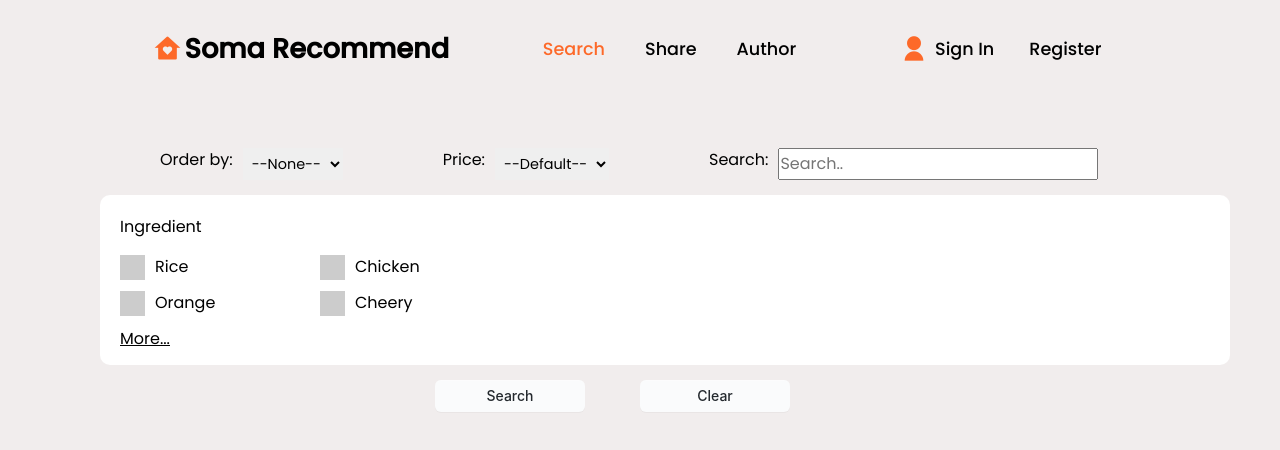
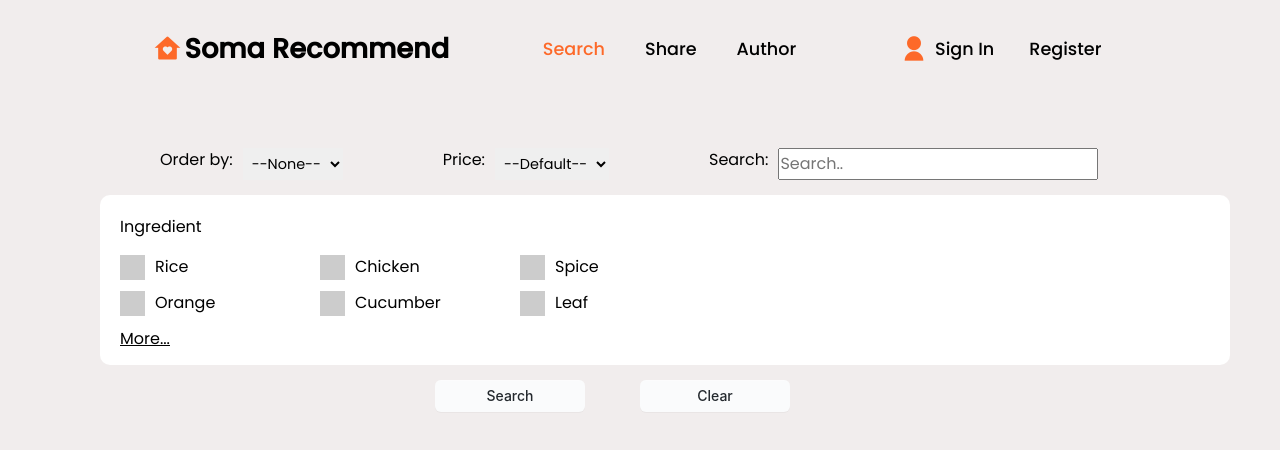
Before and after one commit to theindianappguy/recipe-app-reactjs, a React (Create React App) app: page /search in a window 1280 px wide. Shown: the top 450 px of the page. Built offline with nearby package versions, Linux system fonts and the light colour scheme; no server answers.

Commit message:
Nguyen Nang Hung: Fix some bugs and complete FE for filter

```diff
--- a/src/components/App/Popular.jsx
+++ b/src/components/App/Popular.jsx
@@ -29,7 +29,7 @@ function Popular(props) {
                     drag: "free",
                     gap: "4rem"
                 }}>
-                    {popular.map(
+                    {popular?.map(
                         (recipe)=> {
                             return (
                                 <SplideSlide>
--- a/src/components/Dashboard/Search.jsx
+++ b/src/components/Dashboard/Search.jsx
@@ -1,9 +1,9 @@
-import React, {useState, useEffect} from 'react';
+import React, { useState, useEffect } from 'react';
 import '../../CSS/search.css';
-import {useParams, Link} from 'react-router-dom';
+import { useParams, Link } from 'react-router-dom';
 import styled from 'styled-components';
 
-function Search (props) {
+function Search(props) {
     // const [query, setQuery] = useState("");
     const [searchedRecipes, setSearchedRecipes] = useState([]);
     const [searchTerm, setSearchTerm] = useState("");
@@ -22,9 +22,9 @@ function Search (props) {
     }
 
     const onClickToSearch = () => {
-        getSearchedRecipes(searchTerm).then((data) => {
-            setSearchedRecipes(data);
-        });
+        // getSearchedRecipes(searchTerm).then((data) => {
+        //     setSearchedRecipes(data);
+        // });
     }
 
 
@@ -34,6 +34,34 @@ function Search (props) {
         });
     });
 
+    const mockup_ingredents = [{id: 1, name: "Rice"},
+    {id: 2, name: "Chicken"}, {id: 3, name: "Spice"}, {id: 4, name: "Orange"}, {id: 5, name: "Cucumber"}, {id: 6, name: "Leaf"},
+    {id: 7, name: "Juice"}, {id: 8, name: "Beef"}, {id: 9, name: "Wine"}]
+
+    const convertMatrix = (one_dimensional_array, n) => {
+        let result = [];
+        while (one_dimensional_array.length) result.push(one_dimensional_array.splice(0, n));
+        return result;
+    }
+
+
+    const mockup_converteds = convertMatrix(mockup_ingredents, 3)
+    const show_up_ingredents = mockup_converteds.slice(0, 2)
+    const hiddent_ingredents = mockup_converteds.slice(0, 9)
+
+    const [moreClicked, setMore] = useState(false)
+    const [checkedList, setCheckedList] = useState({});
+
+    const handlecheck = (isCheck, id) => {
+        const checkedListClone = {...checkedList}
+        checkedListClone[id] = isCheck
+        setCheckedList(checkedListClone)
+        // convert end call api here
+        const filter_item_ids = Object.keys(checkedListClone).filter(key => checkedListClone[key] === true)
+        // console.log(filter_item_ids);
+        // Receive and setSearchedRecipes here
+
+    }
 
     return (
         <div className="search-container">
@@ -59,34 +87,29 @@ function Search (props) {
                 </select>
                 <label htmlFor="pet-select">Search:</label>
                 {/* <FaSearch /> */}
-                <input type="text" placeholder="Search.." className="search" onChange={(e) => handleChangeSearch(e)}/>
+                <input type="text" placeholder="Search.." className="search" onChange={(e) => handleChangeSearch(e)} />
             </div>
             <div className="form-check">
                 <p>Ingredient</p>
                 <div>
-                    <div>
-                        <label className="container-checkbox">Rice
-                            <input type="checkbox"/>
+                {
+                    (moreClicked? hiddent_ingredents : show_up_ingredents)?.map(item => (
+                        <div key={item.id}>
+                            {item?.map((ingredent) => (
+
+                                <label key={ingredent.id} className="container-checkbox">{ingredent.name}
+                                    <input type="checkbox" onChange={(event) => handlecheck(event.currentTarget.checked, ingredent.id)} />
                                     <span className="checkmark"></span>
                                 </label>
-                        <label className="container-checkbox">Chicken
-                            <input type="checkbox"/>
-                            <span className="checkmark"></span>
-                        </label>
+                            ))}
                         </div>
+                    ))
+                }
 
-                    <div>
-                        <label className="container-checkbox">Orange
-                            <input type="checkbox"/>
-                            <span className="checkmark"></span>
-                        </label>
+                {
+                    moreClicked? <></> : <span className="more" onClick={() => setMore(true)}>More...</span>
+                }
 
-                        <label className="container-checkbox">Cheery
-                            <input type="checkbox"/>
-                            <span className="checkmark"></span>
-                        </label>
-                    </div>
-                    <span className="more">More...</span>
                 </div>
             </div>
             <div className="btn-search">
@@ -95,7 +118,7 @@ function Search (props) {
             </div>
             <div className="recipes-card">
                 <Grid>
-                {searchedRecipes.map(({ title, id, image }) => (
+                    {searchedRecipes?.map(({ title, id, image }) => (
                         <Card key={id}>
                             <Link to={`/recipe/${id}`}>
                                 <img src={image} alt={title} />
```
Lines whose indentation alone changed are shown as unchanged.
